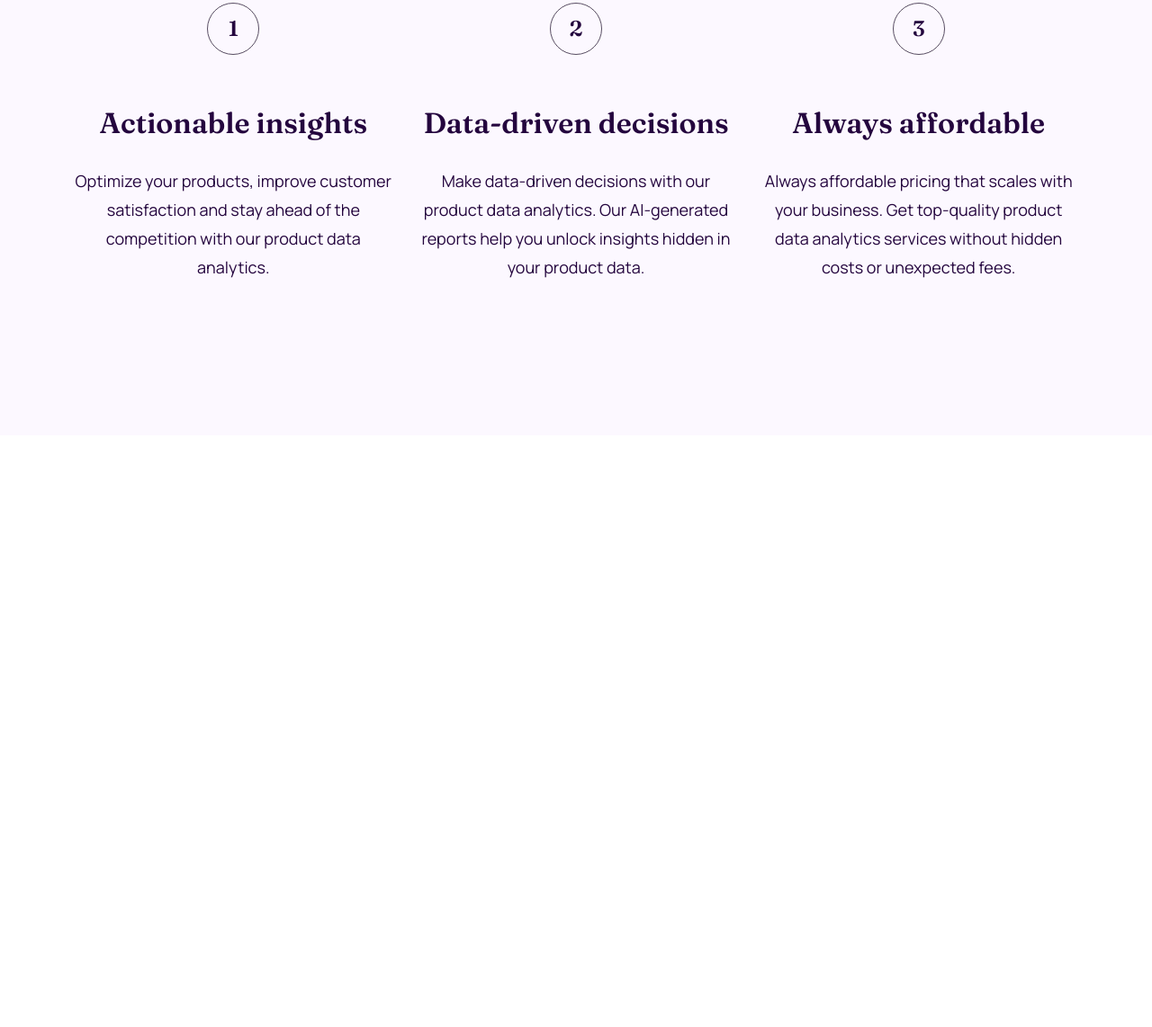
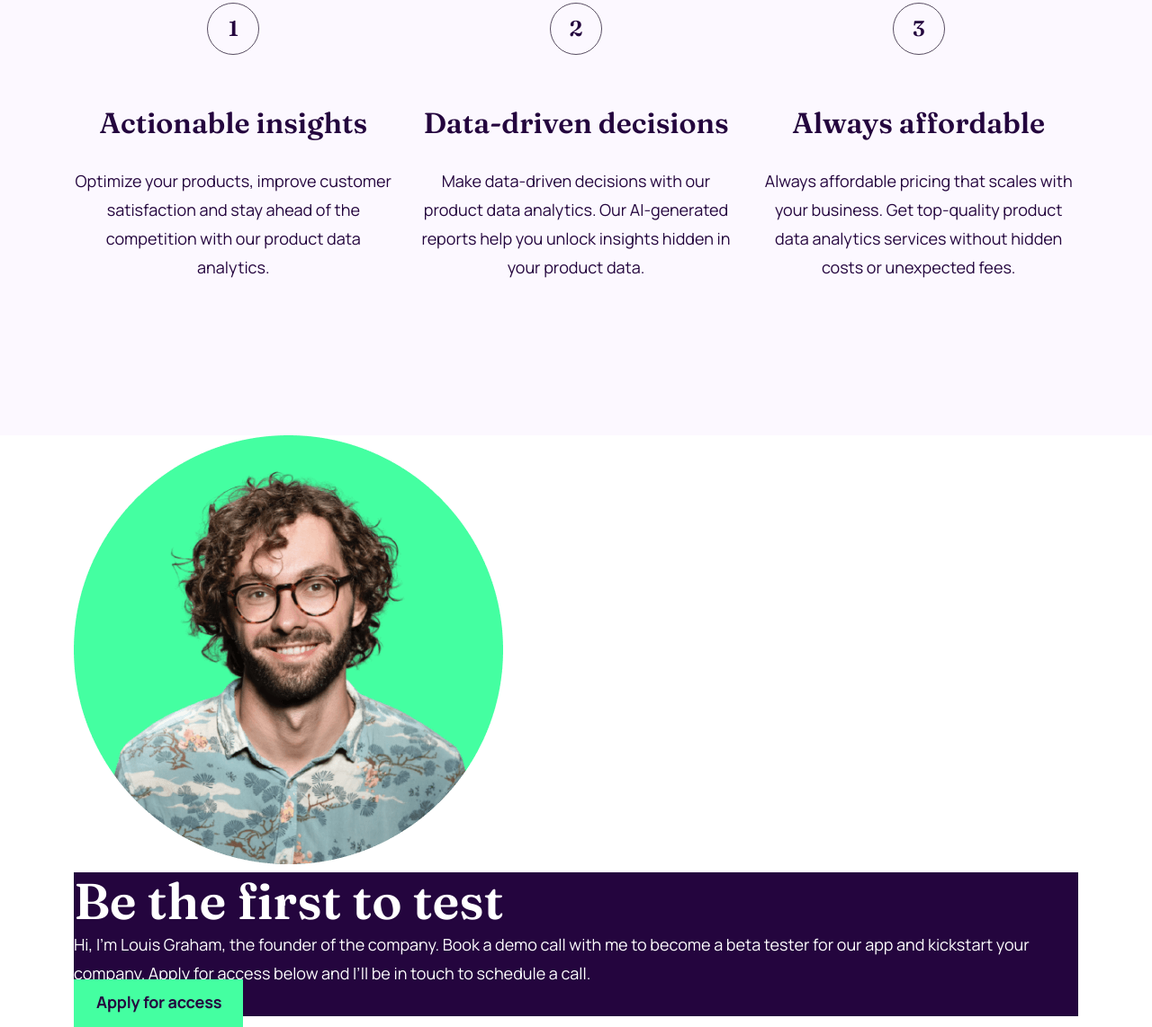
Before and after one commit to rewico/FrontendMentor-Workit, a plain HTML site: page index.html in a window 1280 px wide. Shown: the part 1153-2295 px from the top of the page at 90% size. Before the commit the page ends 1637 px from the top, so only its background shows below. Drawn offline with nearby package versions, Linux system fonts and the light colour scheme.

Commit message:
regis section

```diff
--- a/index.html
+++ b/index.html
@@ -89,6 +89,28 @@
           </ul>
         </div>
       </section>
+
+      <!-- Registration for the testing -->
+      <section class="regis">
+        <div class="container">
+          <img
+            class="regis__img"
+            src="images/png/bro.png"
+            srcset="images/png/bro.png 1x, images/png/bro@2x.png 2x"
+            alt="Tester person"
+          />
+          <div class="regis__content">
+            <h1 class="regis__content_title">Be the first to test</h1>
+            <p class="regis__content_text">
+              Hi, I'm Louis Graham, the founder of the company. Book a demo call
+              with me to become a beta tester for our app and kickstart your
+              company. Apply for access below and I’ll be in touch to schedule a
+              call.
+            </p>
+            <a href="#" class="regis__content_link">Apply for access</a>
+          </div>
+        </div>
+      </section>
     </main>
   </body>
 </html>
--- a/scss/blocks/_all-blocks.scss
+++ b/scss/blocks/_all-blocks.scss
@@ -3,3 +3,4 @@
 @import "./header";
 @import "intro";
 @import "features";
+@import "registration";
--- /dev/null
+++ b/scss/blocks/_registration.scss
@@ -0,0 +1,27 @@
+.regis {
+  &__content {
+    background: var(--dark-purple);
+
+    &_title {
+      color: var(--white);
+      font-family: var(--heading-font-family);
+      font-size: 56px;
+      line-height: 64px;
+    }
+
+    &_text {
+      color: var(--white);
+      line-height: 32px;
+    }
+
+    &_link {
+      color: var(--dark-purple);
+      font-weight: 700;
+      line-height: 32px;
+      letter-spacing: -0.18px;
+      padding: 11px 22px 14px 23px;
+      background-color: var(--eucaplyptus);
+      border: 2px solid var(--eucaplyptus);
+    }
+  }
+}
```
Also changed, not shown: css/main.min.css, 1 other file.
